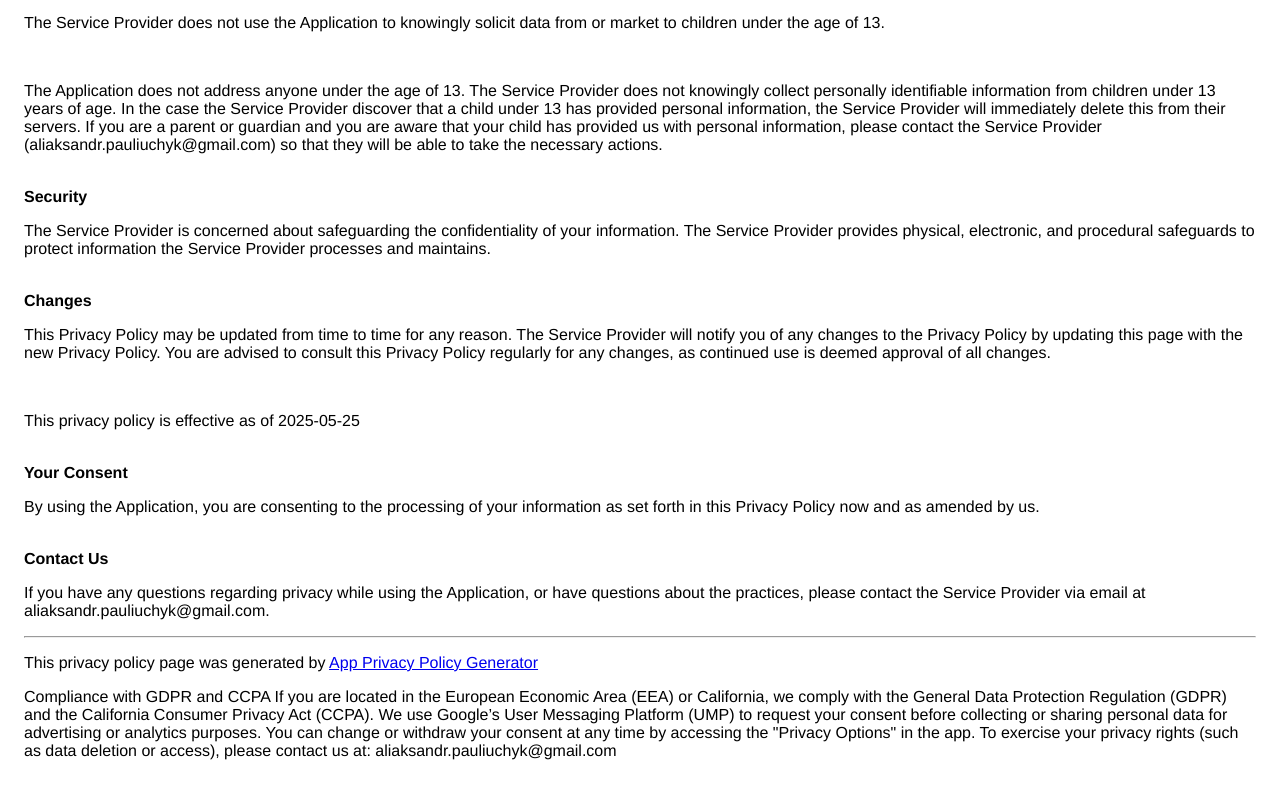
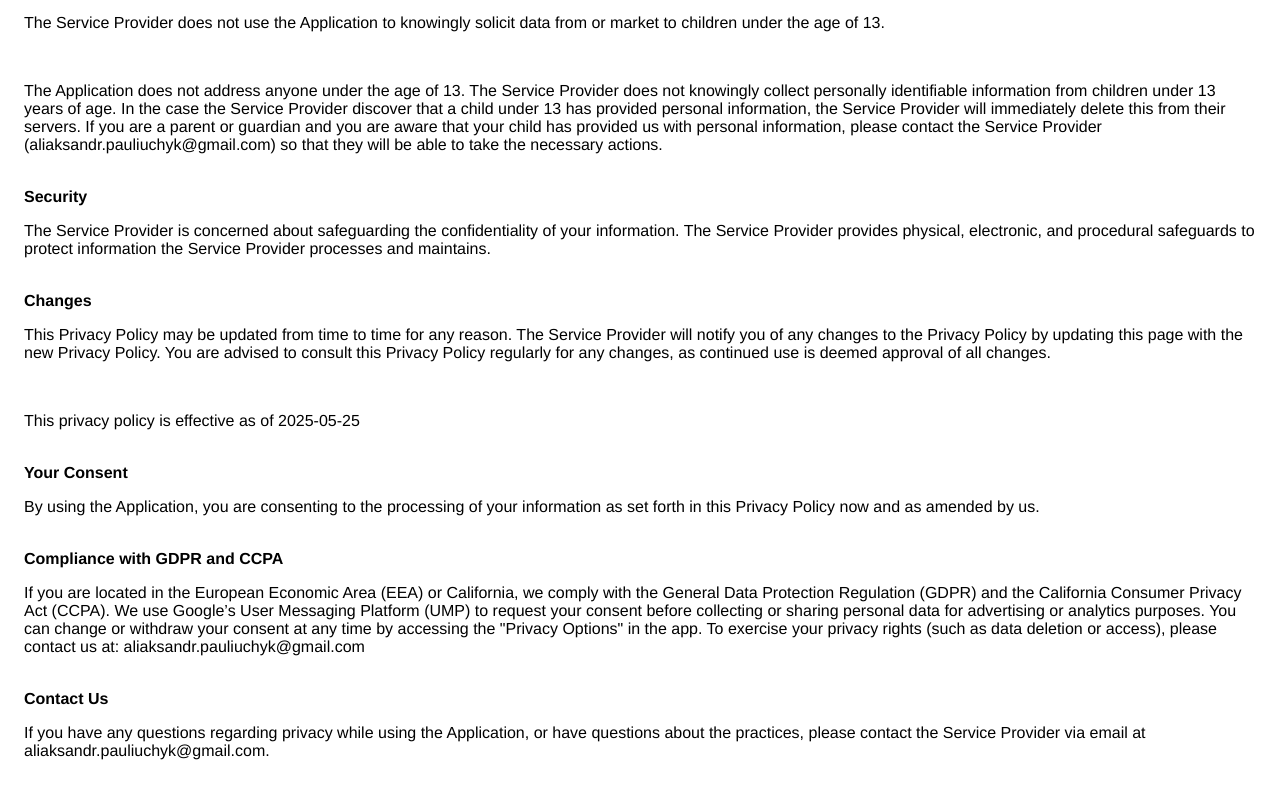
Before and after one commit to Saniok1995/Barbarians-Towers-privacy-policy, a plain HTML site: page index.html in a window 1280 px wide. Shown: the part 1258-2056 px from the top of the page. Drawn offline with Linux system fonts and the light colour scheme.

Commit message:
Update index.html

```diff
--- a/index.html
+++ b/index.html
@@ -16,14 +16,17 @@ delete this from their servers. If you are a parent or guardian
 and you are aware that your child has provided us with
 personal information, please contact the Service Provider (aliaksandr.pauliuchyk@gmail.com) so that
 
-they will be able to take the necessary actions.</p></div><!----><br><strong>Security</strong><p>The Service Provider is concerned about safeguarding the confidentiality of your information. The Service Provider provides physical, electronic, and procedural safeguards to protect information the Service Provider processes and maintains.</p><br><strong>Changes</strong><p>This Privacy Policy may be updated from time to time for any reason. The Service Provider will notify you of any changes to the Privacy Policy by updating this page with the new Privacy Policy. You are advised to consult this Privacy Policy regularly for any changes, as continued use is deemed approval of all changes.</p><br><p>This privacy policy is effective as of 2025-05-25</p><br><strong>Your Consent</strong><p>By using the Application, you are consenting to the processing of your information as set forth in this Privacy Policy now and as amended by us.</p><br><strong>Contact Us</strong><p>If you have any questions regarding privacy while using the Application, or have questions about the practices, please contact the Service Provider via email at aliaksandr.pauliuchyk@gmail.com.</p><hr><p>This privacy policy page was generated by <a href="https://app-privacy-policy-generator.nisrulz.com/" target="_blank" rel="noopener noreferrer">App Privacy Policy Generator</a></p>
+they will be able to take the necessary actions.</p></div><!----><br><strong>Security</strong><p>The Service Provider is concerned about safeguarding the confidentiality of your information. The Service Provider provides physical, electronic, and procedural safeguards to protect information the Service Provider processes and maintains.</p><br><strong>Changes</strong><p>This Privacy Policy may be updated from time to time for any reason. The Service Provider will notify you of any changes to the Privacy Policy by updating this page with the new Privacy Policy. You are advised to consult this Privacy Policy regularly for any changes, as continued use is deemed approval of all changes.</p><br><p>This privacy policy is effective as of 2025-05-25
+</p><br><strong>Your Consent</strong><p>By using the Application, you are consenting to the processing of your information as set forth in this Privacy Policy now and as amended by us.
 
-Compliance with GDPR and CCPA
+</p><br><strong>Compliance with GDPR and CCPA</strong><p>
 If you are located in the European Economic Area (EEA) or California, we comply with the General Data Protection Regulation (GDPR) and the California Consumer Privacy Act (CCPA).
 
 We use Google’s User Messaging Platform (UMP) to request your consent before collecting or sharing personal data for advertising or analytics purposes. You can change or withdraw your consent at any time by accessing the "Privacy Options" in the app.
 
 To exercise your privacy rights (such as data deletion or access), please contact us at: aliaksandr.pauliuchyk@gmail.com
 
+</p><br><strong>Contact Us</strong><p>If you have any questions regarding privacy while using the Application, or have questions about the practices, please contact the Service Provider via email at aliaksandr.pauliuchyk@gmail.com.
+
 	</body>
     </html>
```
